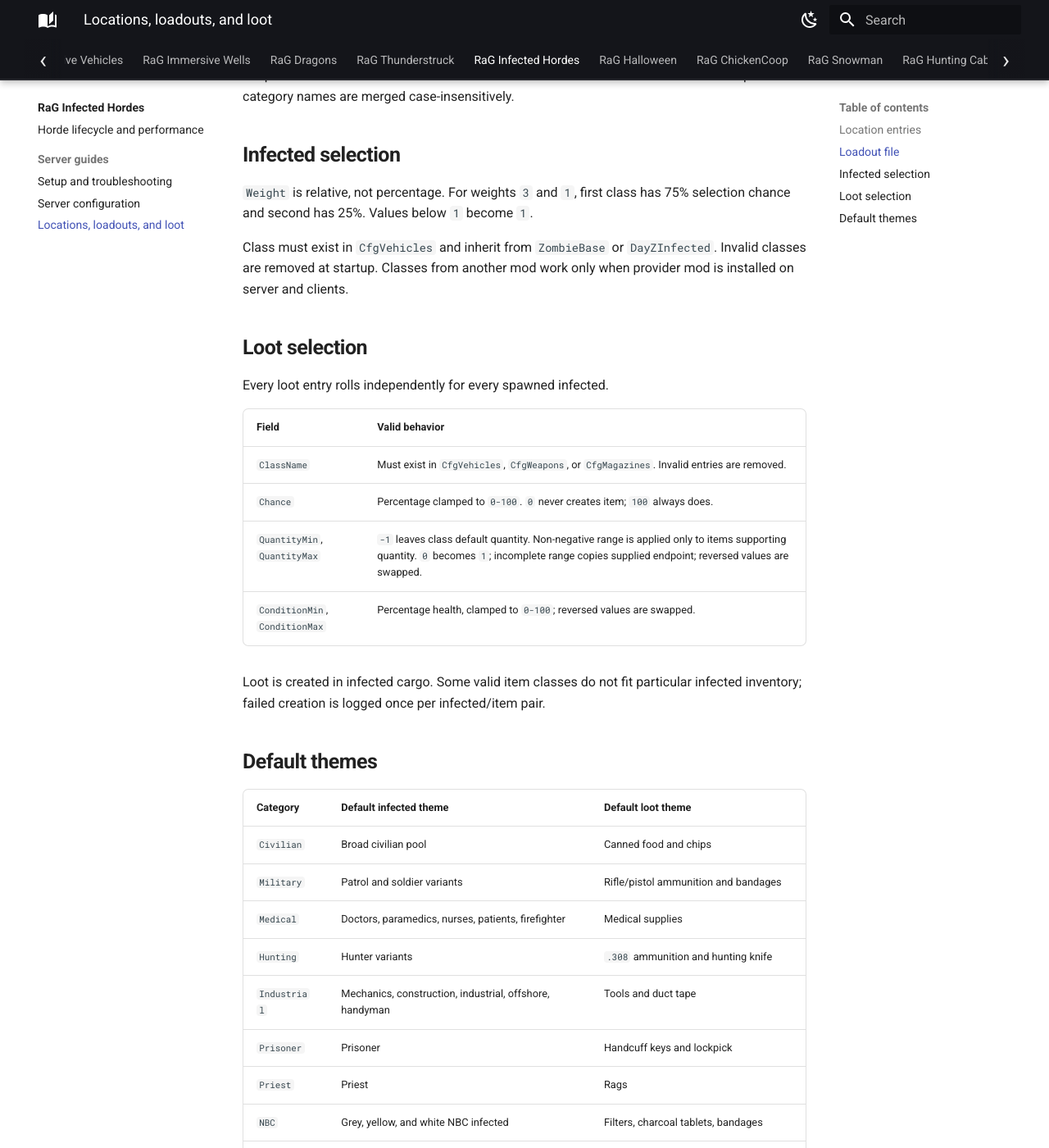
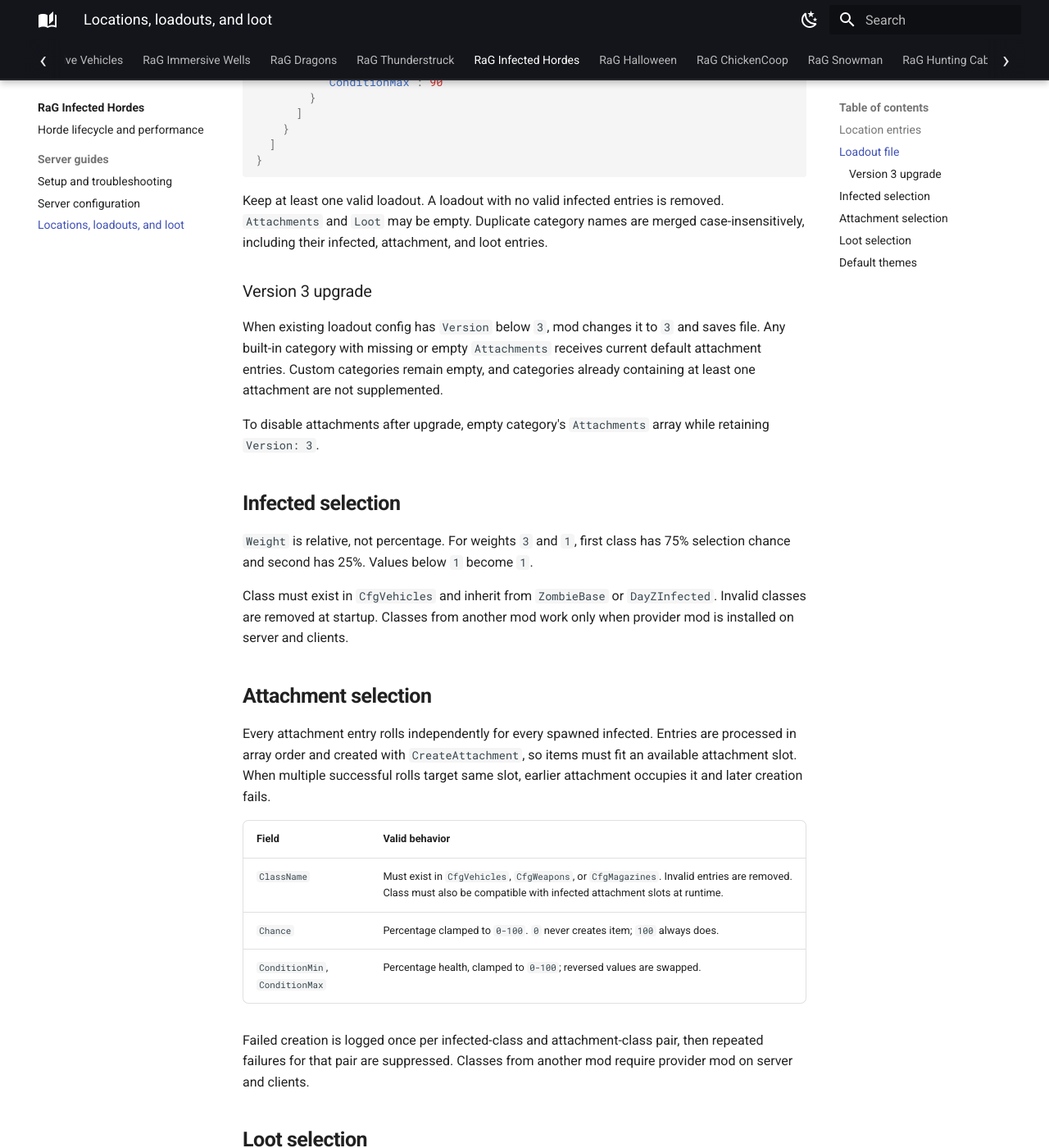
Before and after one commit to Tyson89/RaG-Mod-Wikis, an MkDocs documentation site: the page built from docs/mods/infected-hordes/locations-loadouts-and-loot.md, in a window 1280 px wide and 1400 px high, scrolled down 2333 px. Shown: the whole window at 82% size. Built offline with MkDocs 1.6.1 and Material for MkDocs 9.7.7, drawn with Linux system fonts in a browser that asks for light colours; some of the changed text lies outside the part shown.

Commit message:
Document configurable horde attachments

````diff
--- a/docs/mods/infected-hordes/locations-loadouts-and-loot.md
+++ b/docs/mods/infected-hordes/locations-loadouts-and-loot.md
@@ -1,6 +1,6 @@
-# Locations, loadouts, and loot
+# Locations, loadouts, attachments, and loot
 
-Main JSON stores locations. Separate loadout JSON stores category-specific infected pools and loot:
+Main JSON stores locations. Separate loadout JSON stores category-specific infected, attachment, and loot pools:
 
 ```text
 $profile:\RaG_Core\Configs\RaG_InfectedHorde\RaG_InfectedHorde_Loadouts.json
@@ -63,13 +63,21 @@ Default
 
 ```json
 {
-  "Version": 1,
+  "Version": 3,
   "HordeLoadouts": [
     {
       "Category": "Military",
       "Infected": [
         {"ClassName": "ZmbM_SoldierNormal", "Weight": 3},
         {"ClassName": "ZmbM_usSoldier_Heavy_Woodland", "Weight": 1}
+      ],
+      "Attachments": [
+        {
+          "ClassName": "PlateCarrierVest",
+          "Chance": 1.0,
+          "ConditionMin": 30,
+          "ConditionMax": 70
+        }
       ],
       "Loot": [
         {
@@ -86,13 +94,31 @@ Default
 }
 ```
 
-Keep at least one valid loadout. A loadout with no valid infected entries is removed. Duplicate category names are merged case-insensitively.
+Keep at least one valid loadout. A loadout with no valid infected entries is removed. `Attachments` and `Loot` may be empty. Duplicate category names are merged case-insensitively, including their infected, attachment, and loot entries.
+
+### Version 3 upgrade
+
+When existing loadout config has `Version` below `3`, mod changes it to `3` and saves file. Any built-in category with missing or empty `Attachments` receives current default attachment entries. Custom categories remain empty, and categories already containing at least one attachment are not supplemented.
+
+To disable attachments after upgrade, empty category's `Attachments` array while retaining `Version: 3`.
 
 ## Infected selection
 
 `Weight` is relative, not percentage. For weights `3` and `1`, first class has 75% selection chance and second has 25%. Values below `1` become `1`.
 
 Class must exist in `CfgVehicles` and inherit from `ZombieBase` or `DayZInfected`. Invalid classes are removed at startup. Classes from another mod work only when provider mod is installed on server and clients.
+
+## Attachment selection
+
+Every attachment entry rolls independently for every spawned infected. Entries are processed in array order and created with `CreateAttachment`, so items must fit an available attachment slot. When multiple successful rolls target same slot, earlier attachment occupies it and later creation fails.
+
+| Field | Valid behavior |
+| --- | --- |
+| `ClassName` | Must exist in `CfgVehicles`, `CfgWeapons`, or `CfgMagazines`. Invalid entries are removed. Class must also be compatible with infected attachment slots at runtime. |
+| `Chance` | Percentage clamped to `0-100`. `0` never creates item; `100` always does. |
+| `ConditionMin`, `ConditionMax` | Percentage health, clamped to `0-100`; reversed values are swapped. |
+
+Failed creation is logged once per infected-class and attachment-class pair, then repeated failures for that pair are suppressed. Classes from another mod require provider mod on server and clients.
 
 ## Loot selection
 
@@ -109,16 +135,16 @@ Loot is created in infected cargo. Some valid item classes do not fit particular
 
 ## Default themes
 
-| Category | Default infected theme | Default loot theme |
-| --- | --- | --- |
-| `Civilian` | Broad civilian pool | Canned food and chips |
-| `Military` | Patrol and soldier variants | Rifle/pistol ammunition and bandages |
-| `Medical` | Doctors, paramedics, nurses, patients, firefighter | Medical supplies |
-| `Hunting` | Hunter variants | `.308` ammunition and hunting knife |
-| `Industrial` | Mechanics, construction, industrial, offshore, handyman | Tools and duct tape |
-| `Prisoner` | Prisoner | Handcuff keys and lockpick |
-| `Priest` | Priest | Rags |
-| `NBC` | Grey, yellow, and white NBC infected | Filters, charcoal tablets, bandages |
-| `Police` | Police and special-force variants | Pistol ammunition, handcuff keys, bandages |
+| Category | Default infected theme | Default attachments | Default loot theme |
+| --- | --- | --- | --- |
+| `Civilian` | Broad civilian pool | Blue Taloon bag, press vest, baseball cap; black sport glasses | Canned food and chips |
+| `Military` | Patrol and soldier variants | Green assault bag, plate carrier, MICH helmet, tactical goggles | Rifle/pistol ammunition and bandages |
+| `Medical` | Doctors, paramedics, nurses, patients, firefighter | Medical duffel bag, blue scrub hat, thin-frame glasses | Medical supplies |
+| `Hunting` | Hunter variants | Hunting bag, hunting vest, olive boonie hat, black sport glasses | `.308` ammunition and hunting knife |
+| `Industrial` | Mechanics, construction, industrial, offshore, handyman | Orange dry bag, reflex vest, orange construction helmet, thin-frame glasses | Tools and duct tape |
+| `Prisoner` | Prisoner | Orange Taloon bag, prisoner cap, black sport glasses | Handcuff keys and lockpick |
+| `Priest` | Priest | Improvised bag, brown flat cap, thin-frame glasses | Rags |
+| `NBC` | Grey, yellow, and white NBC infected | Medical canvas bag, Smersh vest, tactical goggles | Filters, charcoal tablets, bandages |
+| `Police` | Police and special-force variants | Black sling bag, police vest, police cap, thin-frame glasses | Pistol ammunition, handcuff keys, bandages |
 
-Generated file is authoritative full class list. Edit generated file instead of copying shortened example from this page.
+Generated file is authoritative for full class names, chances, and condition ranges. Edit generated file instead of copying shortened example from this page.
````
Also changed, not shown: docs/mods/infected-hordes/gameplay-and-lifecycle.md (+1 -1 lines), docs/mods/infected-hordes/index.md (+3 -3 lines), docs/mods/infected-hordes/server-configuration.md (+1 -1 lines), docs/mods/infected-hordes/server-setup-and-troubleshooting.md (+4 -1 lines).
